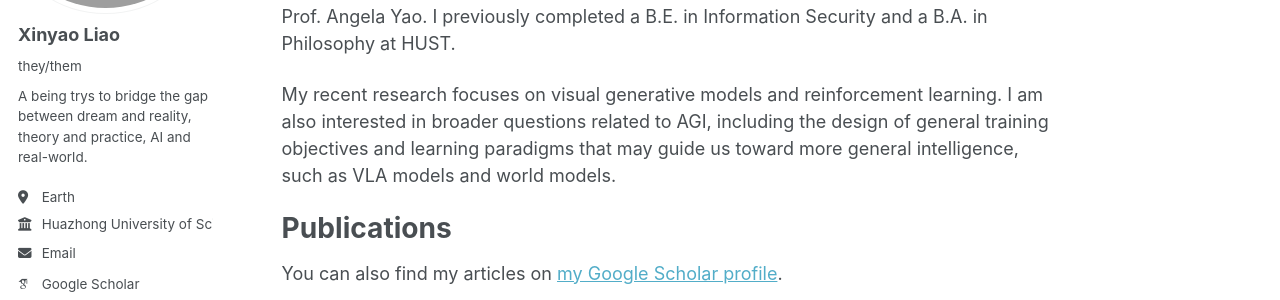
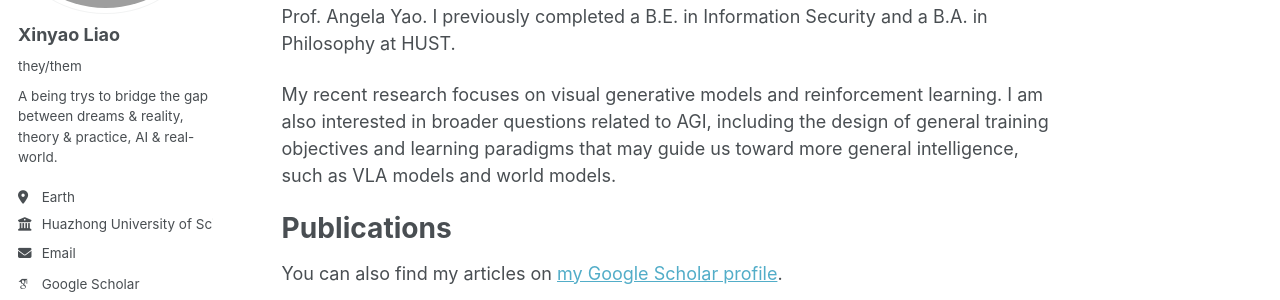
Before and after one commit to Lil-Shake/Lil-Shake.github.io, a Jekyll site: the page built from _pages/about.md, in a window 1280 px wide. Shown: the part 219-519 px from the top of the page. Built offline with Jekyll 4.4.1, drawn with Linux system fonts in a browser that asks for light colours; some web fonts are replaced; a script bundle is joined from its source files by our own code; library files that are not in the unit come from our copies.

Commit message:
Update bio to correct wording and punctuation

```diff
--- a/_config.yml
+++ b/_config.yml
@@ -26,7 +26,7 @@ author:
   avatar           : "academic_profile_2.jpg"
   name             : "Xinyao Liao"
   pronouns         : "they/them"
-  bio              : "A being trys to bridge the gap between dream and reality, theory and practice, AI and real-world."
+  bio              : "A being trys to bridge the gap between dreams & reality, theory & practice, AI & real-world."
   location         : "Earth"
   employer         : "Huazhong University of Science and Technology"
   uri              : # URL
```
